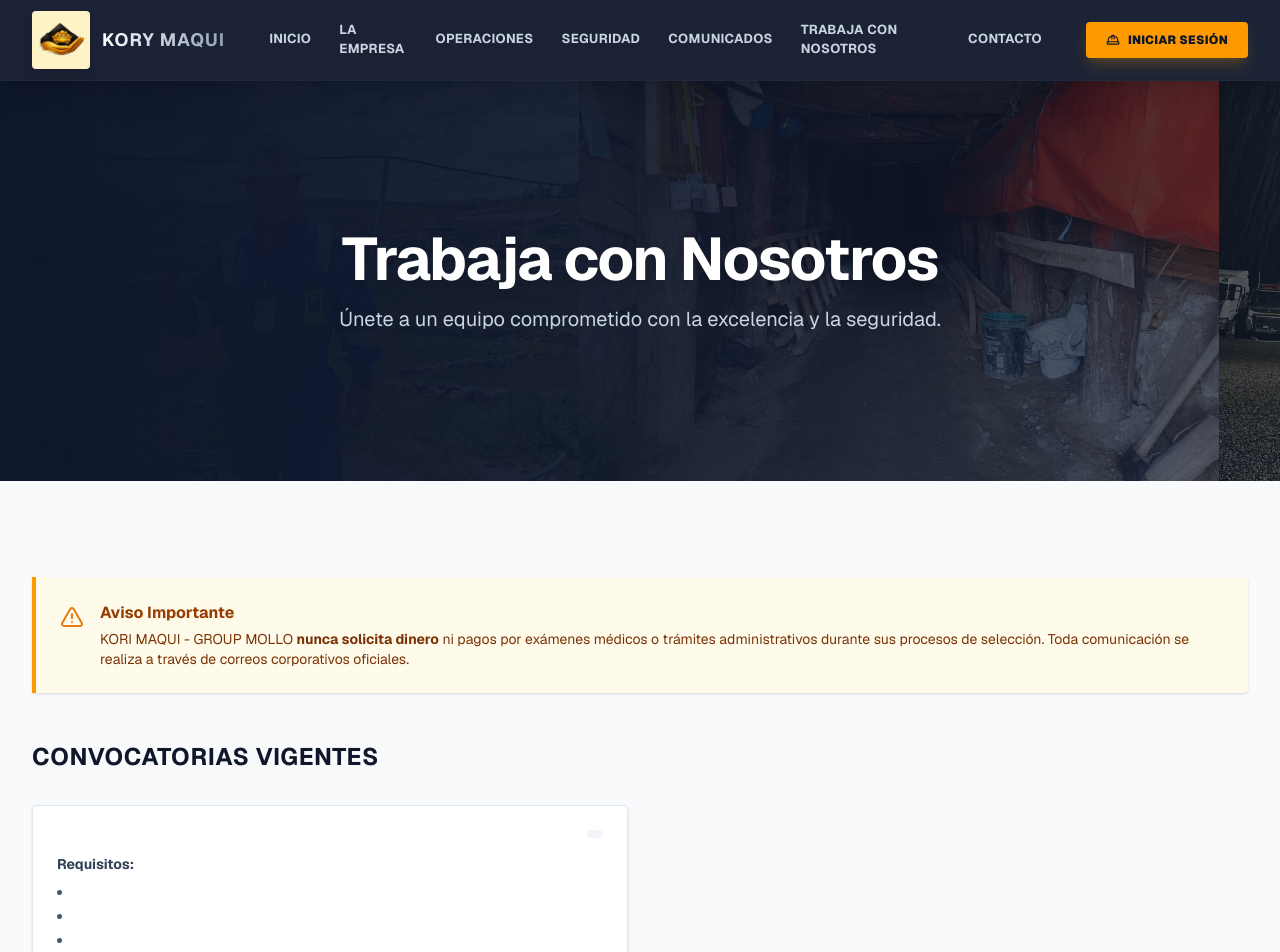
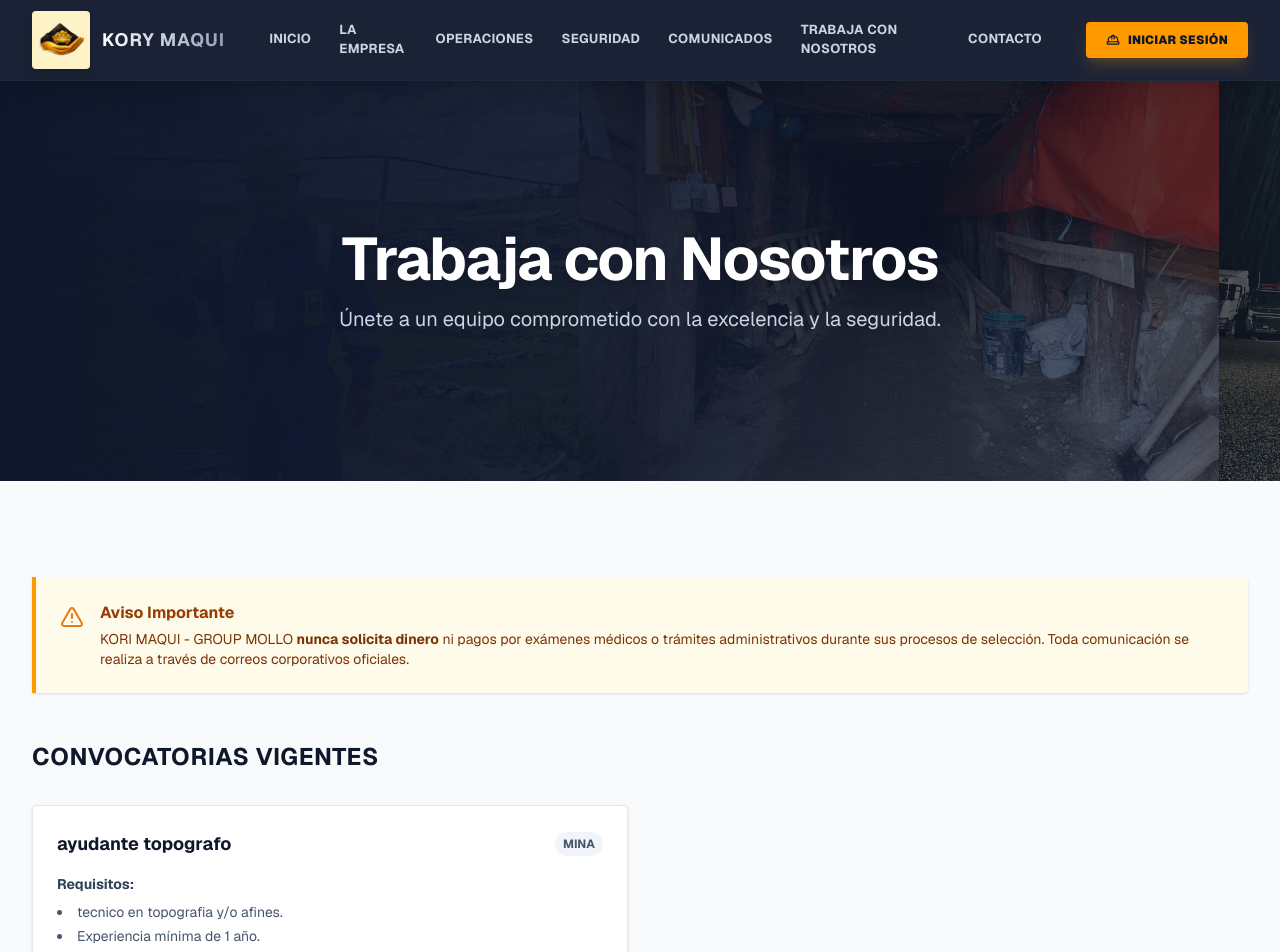
Before and after one commit to Marcoo90/paginaWeb, a Next.js app: page /trabaja-con-nosotros in a window 1280 px wide. Shown: the top 952 px of the page. Built offline with nearby package versions, Linux system fonts and the light colour scheme.

Commit message:
actualizacion de cconvocatoria

```diff
--- a/src/app/trabaja-con-nosotros/page.tsx
+++ b/src/app/trabaja-con-nosotros/page.tsx
@@ -7,12 +7,12 @@ import HeroMarquee from "@/components/ui/HeroMarquee";
 import { FadeIn, SlideUp, StaggerContainer, StaggerItem } from "@/components/animations/MotionWrapper";
 const JOBS = [{
     id: 1,
-    position: "",
-    area: "",
+    position: "ayudante topografo",
+    area: "Mina",
     requirements: [
-        "",
-        "",
-        ""
+        "tecnico en topografia y/o afines.",
+        "Experiencia mínima de 1 año.",
+        "Disponibilidad para régimen atípico."
     ]
 }];
 /*
```
